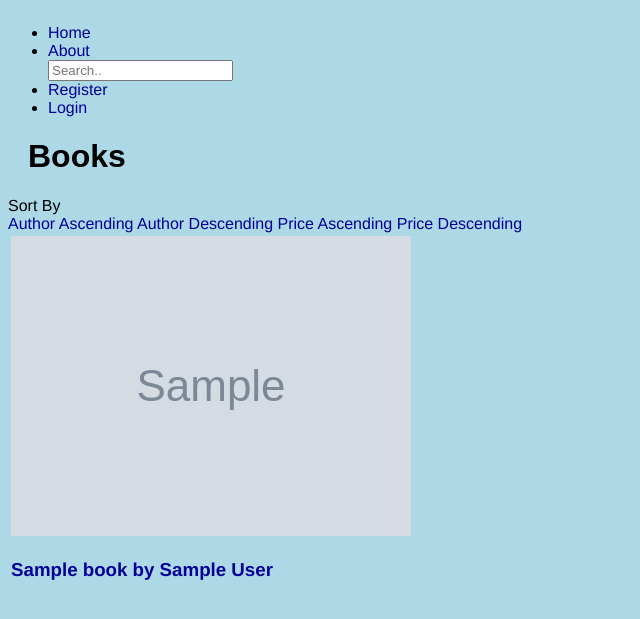
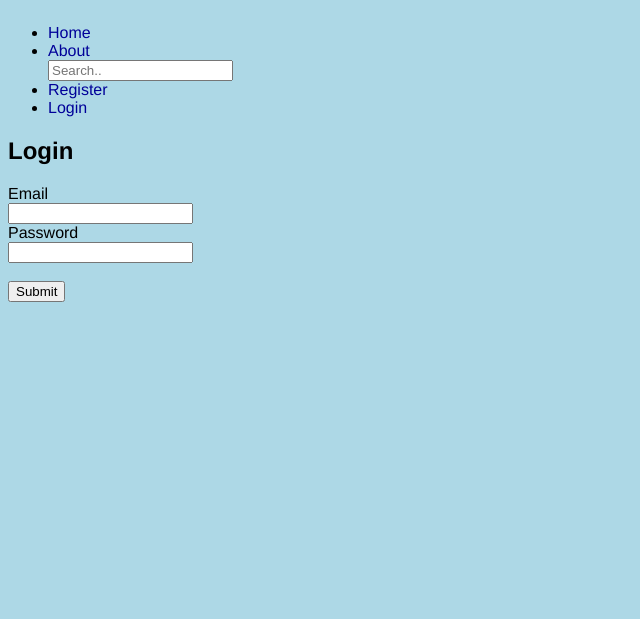
Before and after one commit to StivDC/Team18DQS, a Python web app: template shop/templates/home.html in a window 1280 px wide. Shown: the top 619 px of the page, without its empty margins (0-640 px from the left). Run offline with Jinja, Linux system fonts and the light colour scheme; the template is opened without the code that fills it: most values are stand-ins (such as "Sample title", 1, 10 or a date in 2020); grey boxes marked "Sample" are stand-in pictures; form fields are guessed from the names that the template uses.

Commit message:
changes for login

```diff
--- a/shop-josh/templates/home.html
+++ b/shop-josh/templates/home.html
@@ -1,63 +1,32 @@
 {% extends "layout.html" %}
 {% block content %}
-<h1>Books</h1>
 
-  <div class="content">
+<div class="content">
+  <h2>Login</h2>
+  <form method="POST" action="">
+  {{ form.hidden_tag() }}
 
-    <div class="dropdown">
-      <span>Sort By</span>
-      <div class="dropdown-content">
-        <a href="{{url_for('home_author_sort_asc')}}">Author Ascending</a>
-        <a href="{{url_for('home_author_sort_desc')}}">Author Descending</a>
-        <a href="{{url_for('home_price_sort_asc')}}">Price Ascending</a>
-        <a href="{{url_for('home_price_sort_desc')}}">Price Descending</a>
-      </div>
-    </div>
-
-    <table style="width:100%;">
-      {% set ns = namespace(check = 1) %}
-      {% for book in books %}
-      {% if ns.check==2 %}
-
-      <td>
-        <a href="{{ url_for('book', book_id=book.id) }}"><img src = "{{ url_for('static', filename='img/' + book.image_file) }}"></a>
-        <a href="{{ url_for('book', book_id=book.id) }}"><h3>{{ book.title }} by {{ book.author.first_name }}&nbsp{{ book.author.last_name}}</h3></a>
-      </tr>
-      </td>
-      {% set ns.check=1 %}
-
-      {% else %}
-        <td>
-          <a href="{{ url_for('book', book_id=book.id) }}"><img src = "{{ url_for('static', filename='img/' + book.image_file) }}"></a>
-          <a href="{{ url_for('book', book_id=book.id) }}"><h3>{{ book.title }} by {{ book.author.first_name }}&nbsp{{ book.author.last_name}}</h3></a>
-        </td>
-        {% set ns.check=2 %}
-      {% endif %}
-      {% endfor %}
-
+  <div class="">
+    {{ form.email.label }}
+    <br>
+    {{ form.email}}
+    {% for error in form.email.errors %}
+    <span style="color: red;">[{{ error }}]</span>
+    {% endfor %}
   </div>
+  <div class="">
+    {{ form.password.label }}
+    <br>
+    {{ form.password}}
+    {% for error in form.password.errors %}
+    <span style="color: red;">[{{ error }}]</span>
+    {% endfor %}
+  </div>
+  <br>
+  <div class="">
+    {{ form.submit() }}
+  </div>
+</form>
+</div>
 
 {% endblock content %}
-
-
-<!-- <div class="left">
-  {% for book in books %}
-  {% if (loop.index % 2) == 1 %}
-  <a href="{{ url_for('book', book_id=book.id) }}"><img src = "{{ url_for('static', filename='img/' + book.image_file) }}"></a>
-
-  <a href="{{ url_for('book', book_id=book.id) }}"><h3>{{ book.title }} by {{ book.author.first_name }}&nbsp{{ book.author.last_name}}</h3></a>
-  <br>
-  {% endif %}
-  {% endfor%}
-</div>
-
-<div class="right">
-  {% for book in books %}
-  {% if (loop.index % 2) == 0 %}
-  <a href="{{ url_for('book', book_id=book.id) }}"><img src = "{{ url_for('static', filename='img/' + book.image_file) }}"></a>
-
-  <a href="{{ url_for('book', book_id=book.id) }}"><h3>{{ book.title }} by {{ book.author.first_name }}&nbsp{{ book.author.last_name}}</h3></a>
-  <br>
-  {% endif %}
-  {% endfor %}
-</div> -->
```
Also changed, not shown: shop-josh/routes.py (+20 -34 lines).
